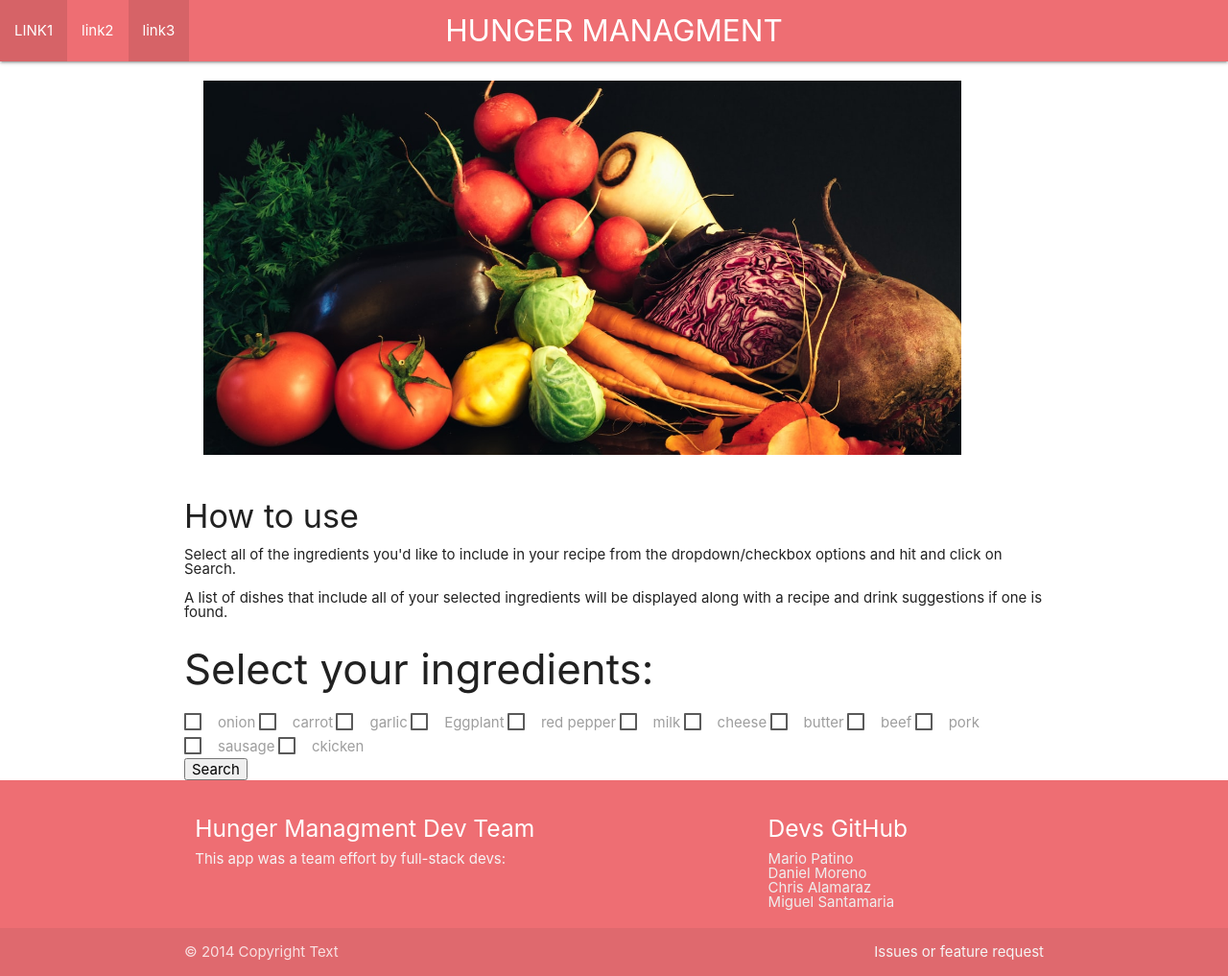
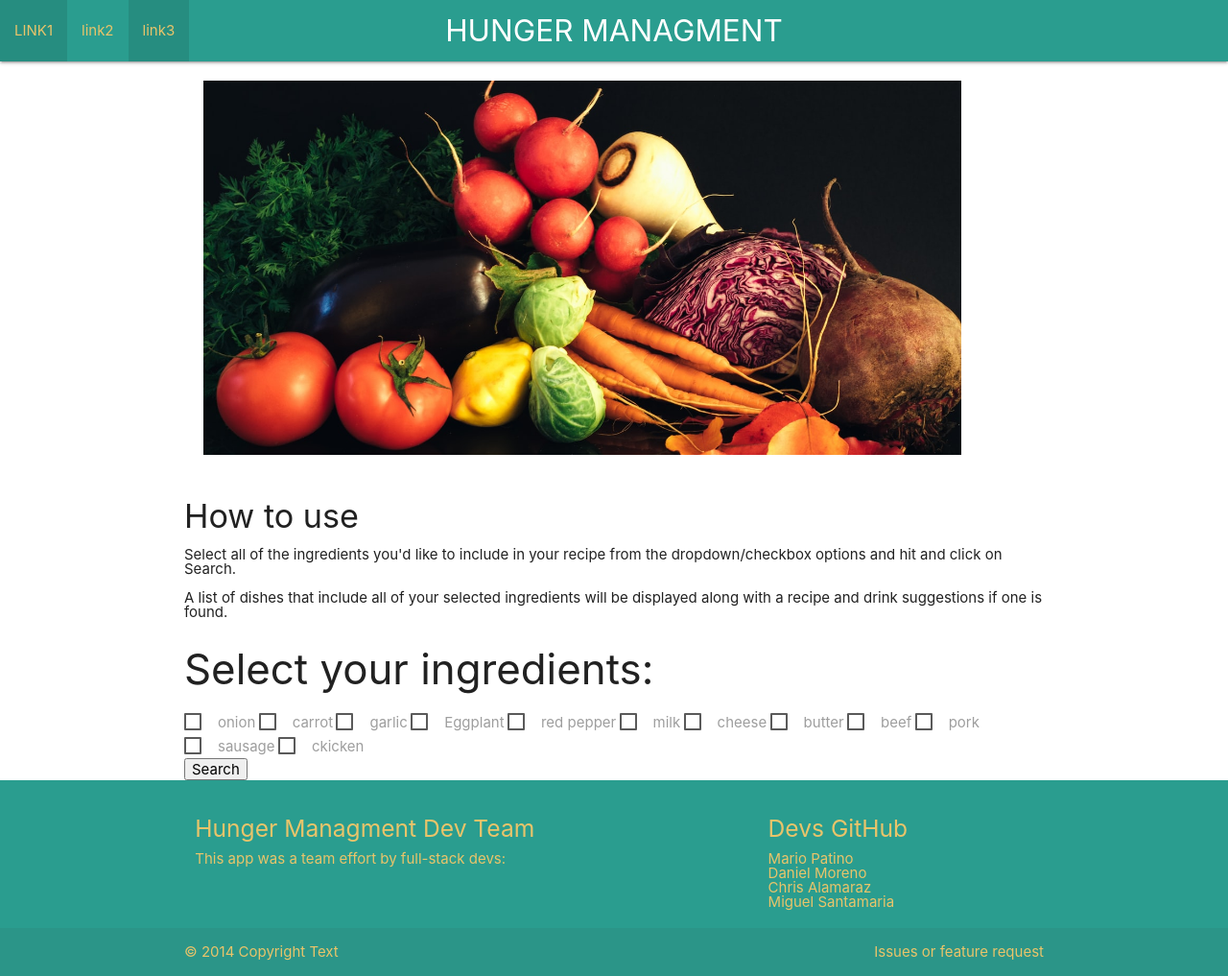
Before and after one commit to StitchCodes/hunger-managment, a plain HTML site: page index.html in a window 1280 px wide. Shown: the whole page at 96% size. Drawn offline with nearby package versions, Linux system fonts and the light colour scheme.

Commit message:
Added some style. Lots of conflicts with materialize

```diff
--- a/assets/css/style.css
+++ b/assets/css/style.css
@@ -9,14 +9,21 @@ img {
 
 body {
     line-height: 1;
-    background-color: lightslategray;
-};
-
-[type="checkbox"]+span:not(.lever) {
-    margin: 10px;
-    padding-left: 20px;
+    background-color: var(--main-bg-color)
 };
 
 .ingredient-wrapper span {
     margin: 30px;
 }
+
+.header-color{
+    background-color: var(--main-header-color) ;
+}
+
+.text-color{
+    color: var(--text-color);
+}
+
+.ing-style{
+    padding-left: 20px;
+}
--- a/assets/css/vars.css
+++ b/assets/css/vars.css
@@ -1,6 +1,5 @@
 :root {
     --main-bg-color: #264653;
-    --text-color: #2A9D8F;
-    --main-header-color: #E9C46A;
-
+    --text-color: #E9C46A;
+    --main-header-color: #2A9D8F ;
 }
--- a/index.html
+++ b/index.html
@@ -24,18 +24,18 @@
     <header>
       <!-- MATERILIZE NAVBAR -->
       <nav>
-        <div class="nav-wrapper">
-          <a href="#!" class="brand-logo center">HUNGER MANAGMENT</a>
+        <div class="nav-wrapper header-color ">
+          <p class="brand-logo center text-color">HUNGER MANAGMENT</p>
           <ul class="left hide-on-med-and-down">
-            <li><a href="sass.html">LINK1</a></li>
-            <li><a href="badges.html">link2</a></li>
-            <li class="active"><a href="collapsible.html">link3</a></li>
+            <li><a class="text-color" href="sass.html">LINK1</a></li>
+            <li><a class="text-color" href="badges.html">link2</a></li>
+            <li class="active"><a class="text-color" href="collapsible.html">link3</a></li>
           </ul>
         </div>
       </nav>
     </header>
     <!-- IMAGE CONTAINER -->
-    <div class="container">
+    <div class="container bg">
       <img
         src="./assets/images/ingredients.jfif"
         alt="Photo of food ingredients"
@@ -66,22 +66,22 @@
     </div>
 
     <!-- FOOTER CONTAINER -->
-    <footer class="page-footer">
+    <footer class="page-footer header-color">
       <div class="container">
         <div class="row">
           <div class="col l6 s12">
-            <h5 class="white-text">Hunger Managment Dev Team</h5>
-            <p class="grey-text text-lighten-4">
+            <h5 class="text-color">Hunger Managment Dev Team</h5>
+            <p class="text-color text-lighten-4">
               This app was a team effort by full-stack devs:
             </p>
           </div>
           <div class="col l4 offset-l2 s12">
-            <h5 class="white-text">Devs GitHub</h5>
+            <h5 class="text-color">Devs GitHub</h5>
             <ul>
-              <li><a class="grey-text text-lighten-3" href="#!">Mario Patino</a></li>
-              <li><a class="grey-text text-lighten-3" href="#!">Daniel Moreno</a></li>
-              <li><a class="grey-text text-lighten-3" href="#!">Chris Alamaraz</a></li>
-              <li><a class="grey-text text-lighten-3" href="#!">Miguel Santamaria</a></li>
+              <li><a class="text-color text-lighten-3" href="#!">Mario Patino</a></li>
+              <li><a class="text-color text-lighten-3" href="#!">Daniel Moreno</a></li>
+              <li><a class="text-color text-lighten-3" href="#!">Chris Alamaraz</a></li>
+              <li><a class="text-color text-lighten-3" href="#!">Miguel Santamaria</a></li>
             </ul>
           </div>
         </div>
@@ -89,9 +89,9 @@
 
       <!-- MATERILIZE COPYRIGHT -->
       <div class="footer-copyright">
-        <div class="container">
+        <div class="container text-color">
           © 2014 Copyright Text
-          <a class="grey-text text-lighten-4 right" href="#!">Issues or feature request</a>
+          <a class="text-color text-lighten-4 right" href="#!">Issues or feature request</a>
         </div>
       </div>
     </footer>
```
